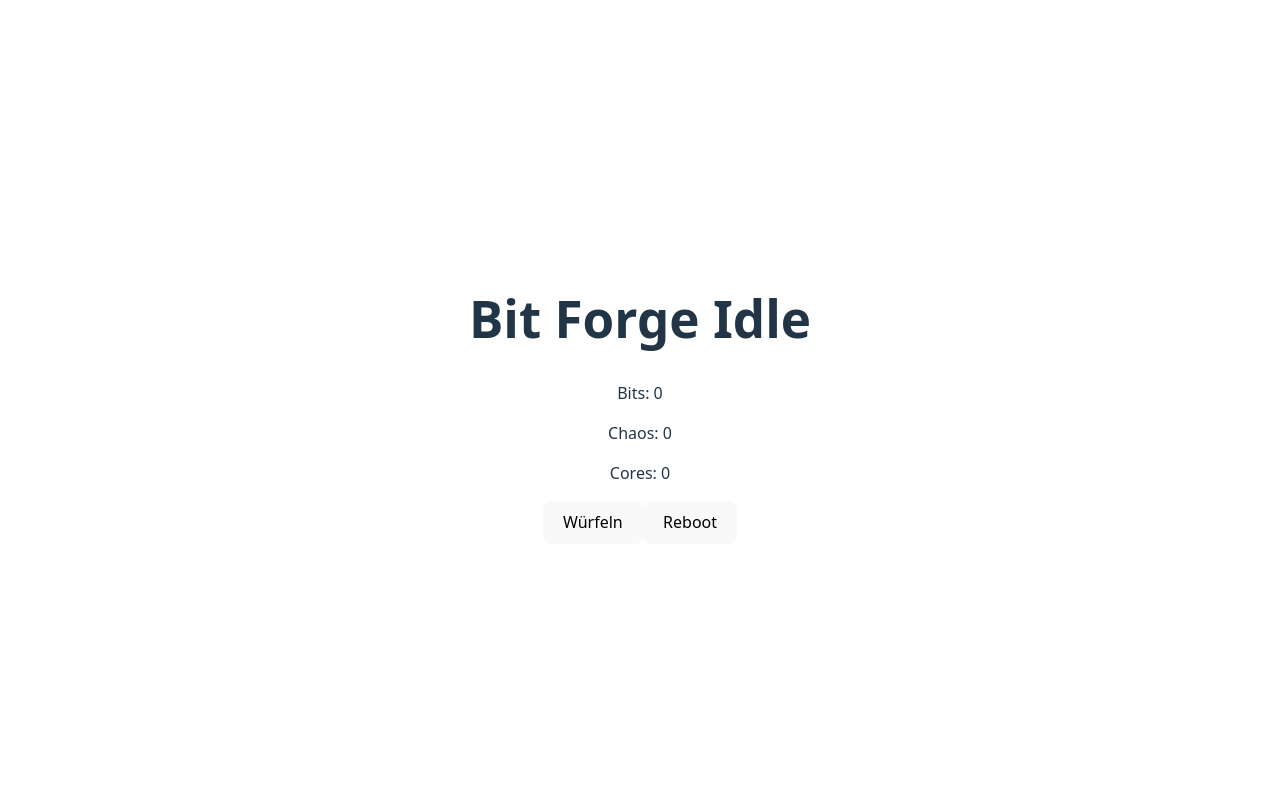
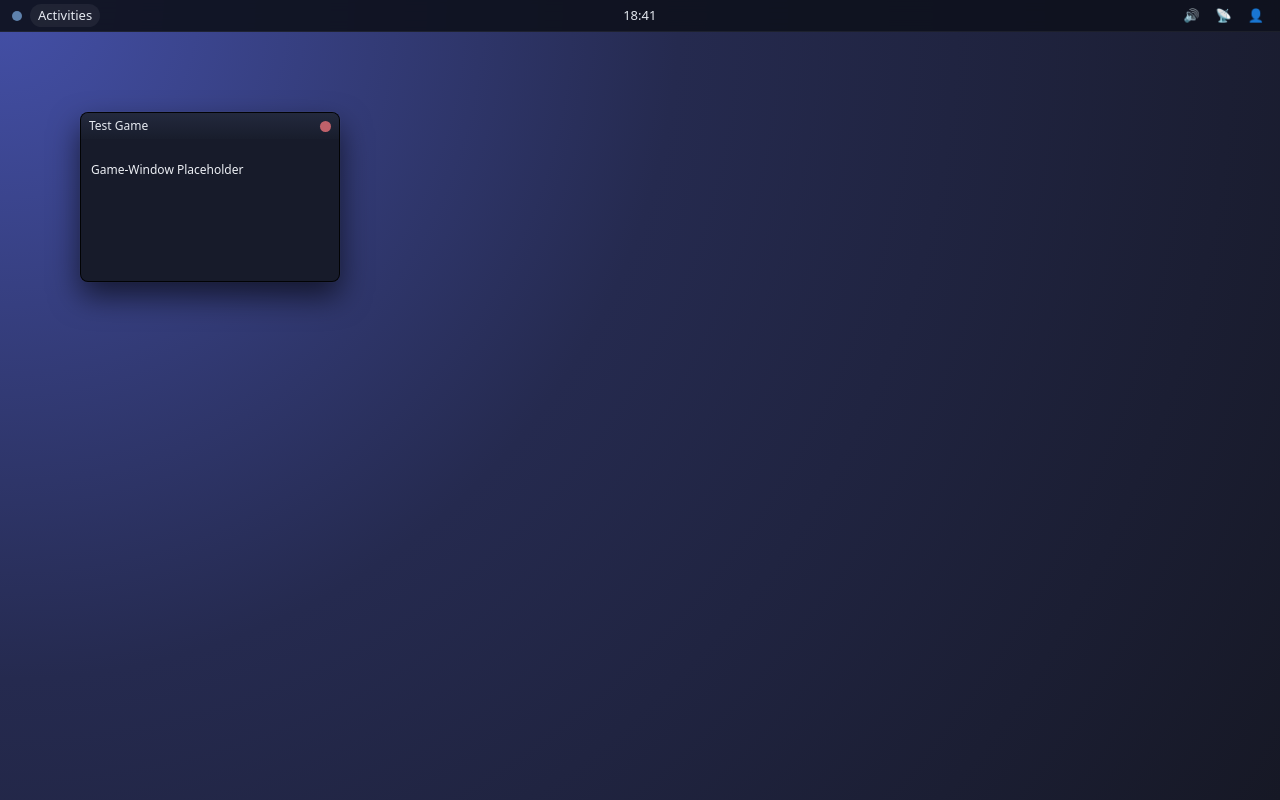
Before and after one commit to sweetfamine/Bit-Forge, a Vue app: page / in a window 1280 px wide. Built offline with nearby package versions, Linux system fonts and the light colour scheme.

Commit message:
added Gnome OS styled UI

```diff
--- a/src/App.vue
+++ b/src/App.vue
@@ -1,55 +1,7 @@
 <template>
-  <div>
-    <h1>Bit Forge Idle</h1>
-    <p>Bits: {{ gamestate.bits }}</p>
-    <p>Chaos: {{ gamestate.chaos }}</p>
-    <p>Cores: {{ gamestate.cores }}</p>
-    <button @click="roll">Würfeln</button>
-    <button @click="manualReboot">Reboot</button>
-  </div>
+  <Desktop />
 </template>
 
 <script setup lang="ts">
-import { gamestate } from './store/gamestate'
-import { rollDice } from './core/dice'
-import { calculateBitGain, calculateChaosGain} from './core/formulas';
-import { endRun } from './store/runactions';
-
-// Funktion zum Würfeln des ersten Würfels und Hinzufügen des Ergebnisses zu den Bits
-function roll() {
-  const die = gamestate.dice[0];
-  if (!die)
-  {
-    return;
-  }
-
-  const result = rollDice(die.sides);
-
-  if (!Number.isFinite(result))
-  {
-    return;
-  }
-
-  // Bits
-  const bitGain = calculateBitGain(result);
-  gamestate.bits = Number(gamestate.bits) + bitGain;
-
-  // Chaos
-  const chaosGain = calculateChaosGain(result, die.sides);
-  gamestate.chaos = Math.min(gamestate.chaos + chaosGain, 1);
-
-  //check for chaos overflow
-  if (gamestate.chaos >= gamestate.maxChaos)
-  {
-    const RunEndReason = 'chaosOverflow';
-    endRun(RunEndReason);
-  }
-}
-
-// Funktion zum Rebooten des Spiels und Berechnen der gewonnenen Cores
-function manualReboot() {
-  const RunEndReason = 'manualReboot';
-  endRun(RunEndReason);
-}
-
+import Desktop from "./components/Desktop.vue";
 </script>
--- /dev/null
+++ b/src/components/Desktop.vue
@@ -0,0 +1,149 @@
+<template>
+  <div class="desktop">
+    <!-- GNOME-Top-Bar -->
+    <header class="top-bar">
+      <div class="top-left">
+        <span class="logo-dot"></span>
+        <span class="activities">Activities</span>
+      </div>
+
+      <div class="top-center">
+        <span>{{ timeString }}</span>
+      </div>
+
+      <div class="top-right">
+        <span class="icon">🔊</span>
+        <span class="icon">📡</span>
+        <span class="user">👤</span>
+      </div>
+    </header>
+
+    <!-- Desktop / Fensterfläche -->
+    <main class="window-area">
+      <WindowFrame
+        v-for="w in windows"
+        :key="w.id"
+        :title="w.title"
+        :x="w.x"
+        :y="w.y"
+      />
+    </main>
+  </div>
+</template>
+
+<script setup lang="ts">
+import { ref, onMounted, onBeforeUnmount } from "vue";
+import WindowFrame from "./windows/WindowFrame.vue";
+
+interface GameWindow {
+  id: number;
+  title: string;
+  x: number;
+  y: number;
+}
+
+const windows = ref<GameWindow[]>([
+  { id: 1, title: "Test Game", x: 80, y: 80 }
+]);
+
+const timeString = ref("");
+
+let timer: number | undefined;
+
+const updateTime = () => {
+  const now = new Date();
+  const h = now.getHours().toString().padStart(2, "0");
+  const m = now.getMinutes().toString().padStart(2, "0");
+  timeString.value = `${h}:${m}`;
+};
+
+onMounted(() => {
+  updateTime();
+  timer = window.setInterval(updateTime, 60_000);
+});
+
+onBeforeUnmount(() => {
+  if (timer) window.clearInterval(timer);
+});
+</script>
+
+<style scoped>
+.desktop {
+  width: 100vw;
+  height: 100vh;
+  /* GNOME-artiger Hintergrund (leichtes Gradient) */
+  background: radial-gradient(circle at top left, #4450a8 0%, #252a4f 45%, #161825 100%);
+  display: flex;
+  flex-direction: column;
+  overflow: hidden;
+  color: #e5e9f0;
+  font-family: system-ui, -apple-system, BlinkMacSystemFont, "Segoe UI", sans-serif;
+}
+
+/* Top-Bar wie GNOME */
+.top-bar {
+  height: 32px;
+  background: rgba(15, 18, 30, 0.92);
+  backdrop-filter: blur(6px);
+  border-bottom: 1px solid rgba(255, 255, 255, 0.06);
+
+  display: flex;
+  align-items: center;
+  padding: 0 12px;
+  font-size: 13px;
+}
+
+/* Drei Bereiche: links, center, rechts */
+.top-left,
+.top-right {
+  display: flex;
+  align-items: center;
+  gap: 8px;
+  min-width: 0;
+}
+
+/* center wirklich mittig */
+.top-center {
+  flex: 1;
+  text-align: center;
+  font-weight: 500;
+}
+
+/* kleine "GNOME"-Marke links */
+.logo-dot {
+  width: 10px;
+  height: 10px;
+  border-radius: 999px;
+  background: #5e81ac;
+}
+
+.activities {
+  padding: 2px 8px;
+  border-radius: 999px;
+  background: rgba(255, 255, 255, 0.06);
+}
+
+.activities:hover {
+  background: rgba(255, 255, 255, 0.14);
+}
+
+/* Icons rechts */
+.top-right .icon,
+.top-right .user {
+  padding: 2px 4px;
+  border-radius: 6px;
+}
+
+.top-right .icon:hover,
+.top-right .user:hover {
+  background: rgba(255, 255, 255, 0.08);
+}
+
+/* Fensterfläche */
+.window-area {
+  flex: 1;
+  position: relative;
+  overflow: hidden;
+  padding: 12px 16px;
+}
+</style>
--- /dev/null
+++ b/src/components/windows/WindowFrame.vue
@@ -0,0 +1,112 @@
+<template>
+  <div
+    class="window-frame"
+    :style="{ left: x + 'px', top: y + 'px' }"
+  >
+    <div class="window-titlebar">
+      <div class="title-left">
+        <span class="window-title">{{ title }}</span>
+      </div>
+      <div class="title-right">
+
+        <button class="window-btn close"></button>
+      </div>
+    </div>
+
+    <div class="window-content">
+      <slot>
+        <p>Game-Window Placeholder</p>
+      </slot>
+    </div>
+  </div>
+</template>
+
+<script setup lang="ts">
+interface Props {
+  title: string;
+  x: number;
+  y: number;
+}
+
+defineProps<Props>();
+</script>
+
+<style scoped>
+.window-frame {
+  position: absolute;
+  width: 260px;
+  height: 170px;
+
+  background: #171b2a;
+  border-radius: 8px;
+  border: 1px solid rgba(0, 0, 0, 0.9);
+  box-shadow:
+    0 14px 30px rgba(0, 0, 0, 0.6),
+    0 0 0 1px rgba(255, 255, 255, 0.02);
+  overflow: hidden;
+  display: flex;
+  flex-direction: column;
+}
+
+/* Header-Bar */
+.window-titlebar {
+  height: 26px;
+  padding: 0 8px;
+  background: linear-gradient(to bottom, #23293d, #181d2c);
+  display: flex;
+  align-items: center;
+  justify-content: space-between;
+  gap: 8px;
+}
+
+.title-left {
+  overflow: hidden;
+  text-overflow: ellipsis;
+  white-space: nowrap;
+  font-size: 12px;
+}
+
+.window-title {
+  font-weight: 500;
+}
+
+/* Buttons rechts – GNOME-like farbige Punkte */
+.title-right {
+  display: flex;
+  align-items: center;
+  gap: 6px;
+}
+
+.window-btn {
+  width: 11px;
+  height: 11px;
+  border-radius: 999px;
+  border: none;
+  padding: 0;
+  cursor: pointer;
+}
+
+.window-btn.close {
+  background: #bf616a;
+}
+
+.window-btn.min {
+  background: #ebcb8b;
+}
+
+.window-btn.max {
+  background: #a3be8c;
+}
+
+.window-btn:hover {
+  filter: brightness(1.1);
+}
+
+/* Inhalt */
+.window-content {
+  flex: 1;
+  padding: 10px;
+  font-size: 12px;
+  color: #eceff4;
+}
+</style>
--- a/src/style.css
+++ b/src/style.css
@@ -58,11 +58,26 @@ button:focus-visible {
   padding: 2em;
 }
 
+*,
+*::before,
+*::after {
+  box-sizing: border-box;
+}
+
+html,
+body {
+  margin: 0;
+  padding: 0;
+  width: 100%;
+  height: 100%;
+}
+
+/* GANZ WICHTIG: kein max-width / kein padding */
 #app {
-  max-width: 1280px;
-  margin: 0 auto;
-  padding: 2rem;
-  text-align: center;
+  width: 100%;
+  height: 100%;
+  margin: 0;
+  padding: 0;
 }
 
 @media (prefers-color-scheme: light) {
```
Also changed, not shown: src/components/DicePanel.vue (deleted), src/components/HeaderBar.vue (deleted), src/components/IntegrityBar.vue (deleted), src/components/PrestigePanel.vue (deleted), src/components/UpgradesPanel.vue (deleted).
